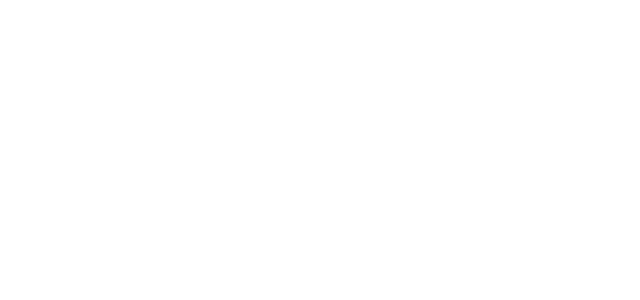
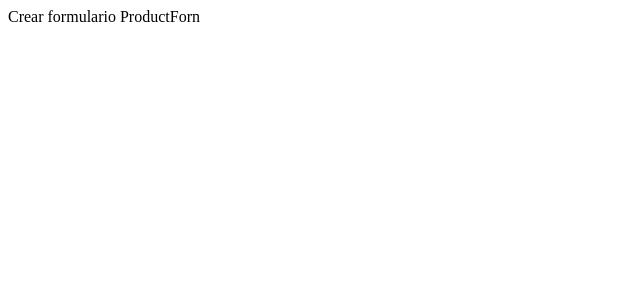
Before and after one commit to Rest02/Blog-MERN, a React (Vite) app in the folder client/: page /newProduct in a window 1280 px wide. Before the commit this address had no page. Shown: the top 300 px of the page, without its empty margins (0-640 px from the left). Built offline with nearby package versions, Linux system fonts and the light colour scheme; the HTML template or start-up script is replaced by a standard one.

Commit message:
0.2.1 New route CreateProduct

```diff
--- a/client/src/App.jsx
+++ b/client/src/App.jsx
@@ -1,11 +1,13 @@
 import React from 'react'
 import {Route, Routes} from 'react-router-dom'
-import ProductsList from './pages/ProductsList'
+import ProductsList from './pages/ProductsPage'
+import ProductForm from './pages/ProductForm'
 
 function App() {
   return (
     <Routes>
       <Route path = "/" element = {<ProductsList/>} ></Route>
+      <Route path = "/newProduct" element={<ProductForm/>}></Route>
     </Routes>
   )
 }
--- /dev/null
+++ b/client/src/pages/ProductForm.jsx
@@ -0,0 +1,9 @@
+import React from 'react'
+
+function ProductForn() {
+  return (
+    <div>Crear formulario ProductForn</div>
+  )
+}
+
+export default ProductForn
```
Also changed, not shown: client/src/pages/ProductsPage.jsx (renamed from client/src/pages/ProductsList.jsx).
